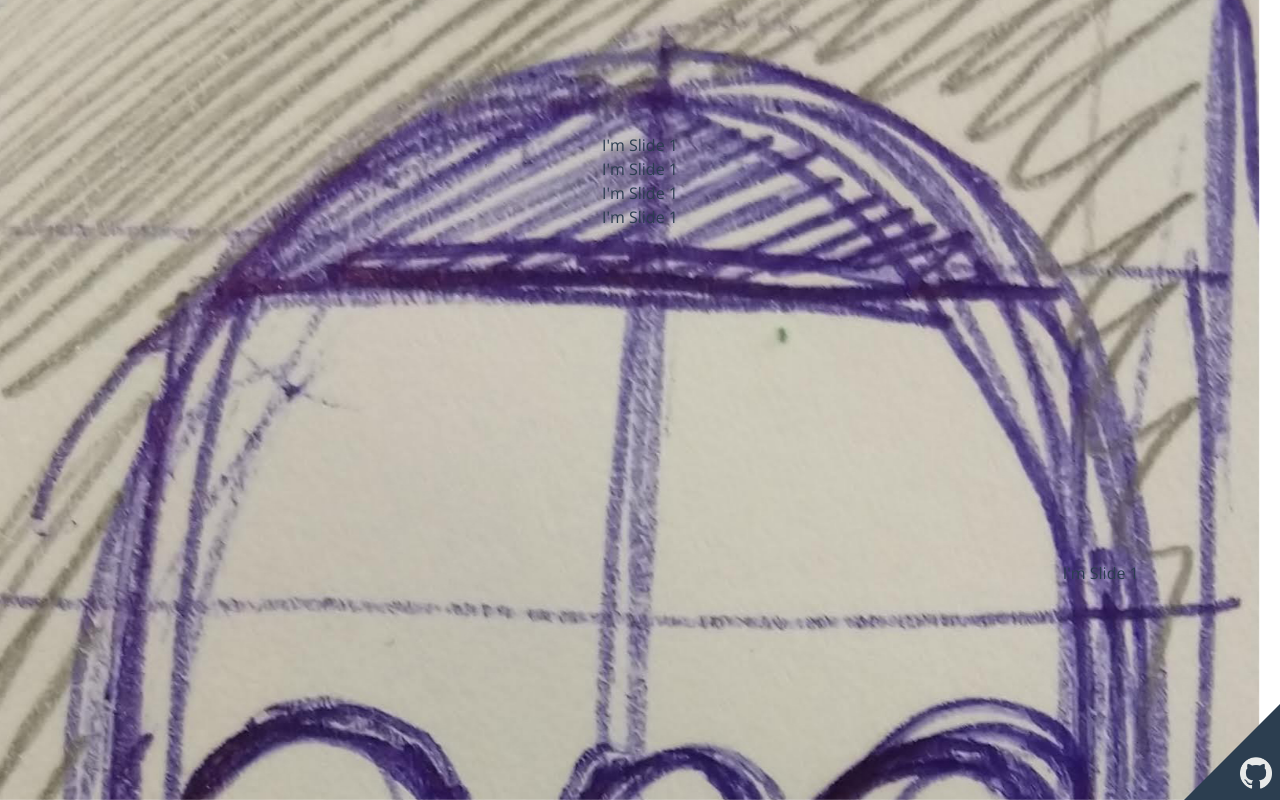
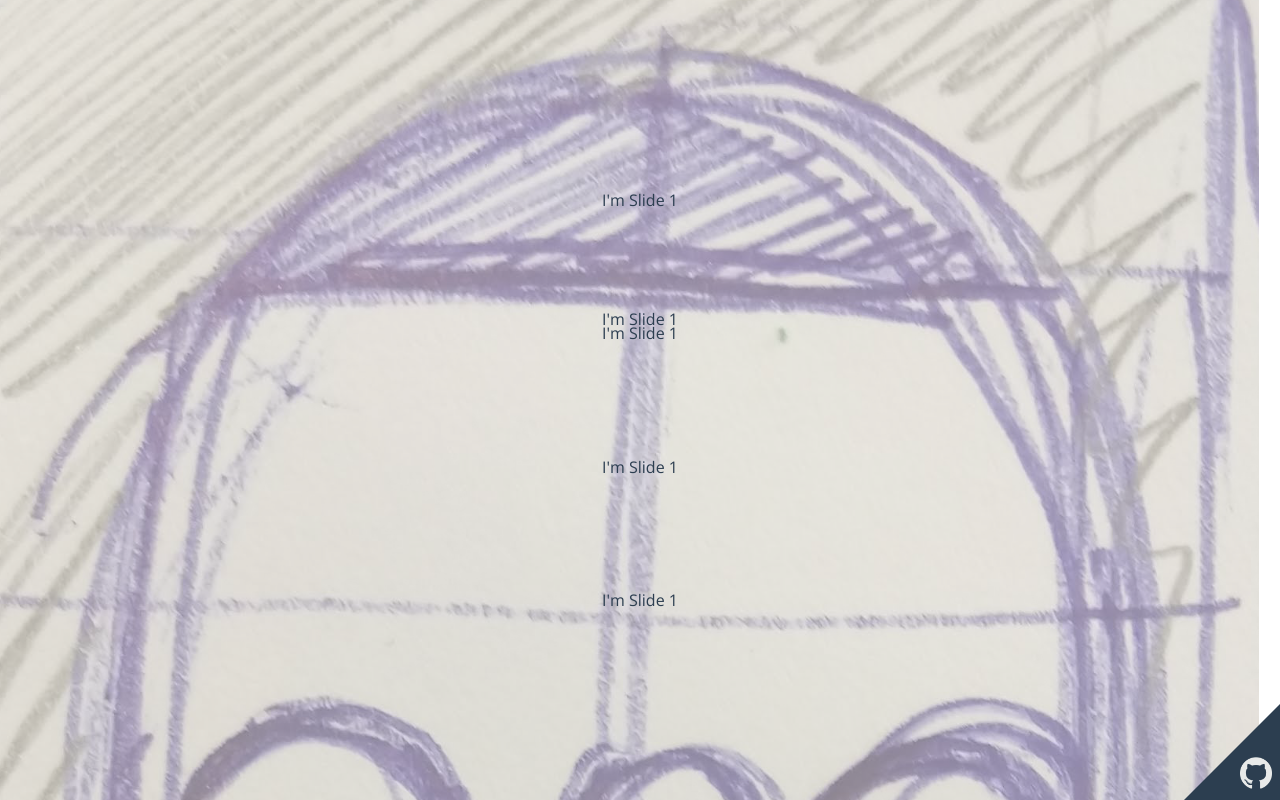
Before and after one commit to ZenekeZene/mrpotato, a Vue app: page / in a window 1280 px wide. Built offline with nearby package versions, Linux system fonts and the light colour scheme.

Commit message:
Styles added

```diff
--- a/src/assets/styles/base/page/page.scss
+++ b/src/assets/styles/base/page/page.scss
@@ -70,6 +70,7 @@ body {
 		background: url('../../../static/background.jpg') no-repeat;
 		background-size: cover;
 		background-position-x: -21px;
+		opacity: 0.5;
 	}
 }
 
@@ -78,15 +79,15 @@ body {
 	display: flex;
 	justify-content: center;
 	align-items: center;
-	height: calc(100vh / 6);
+	height: calc(100vh / 6) !important;
 }
 
 .swiper-container-cube {
-	perspective: none;
+	perspective: none !important;
 }
 
 .swiper-vertical {
-	position: absolute;
+	position: absolute !important;
 	top: 20vh;
 	left: 50%;
 	z-index: 1;
```
